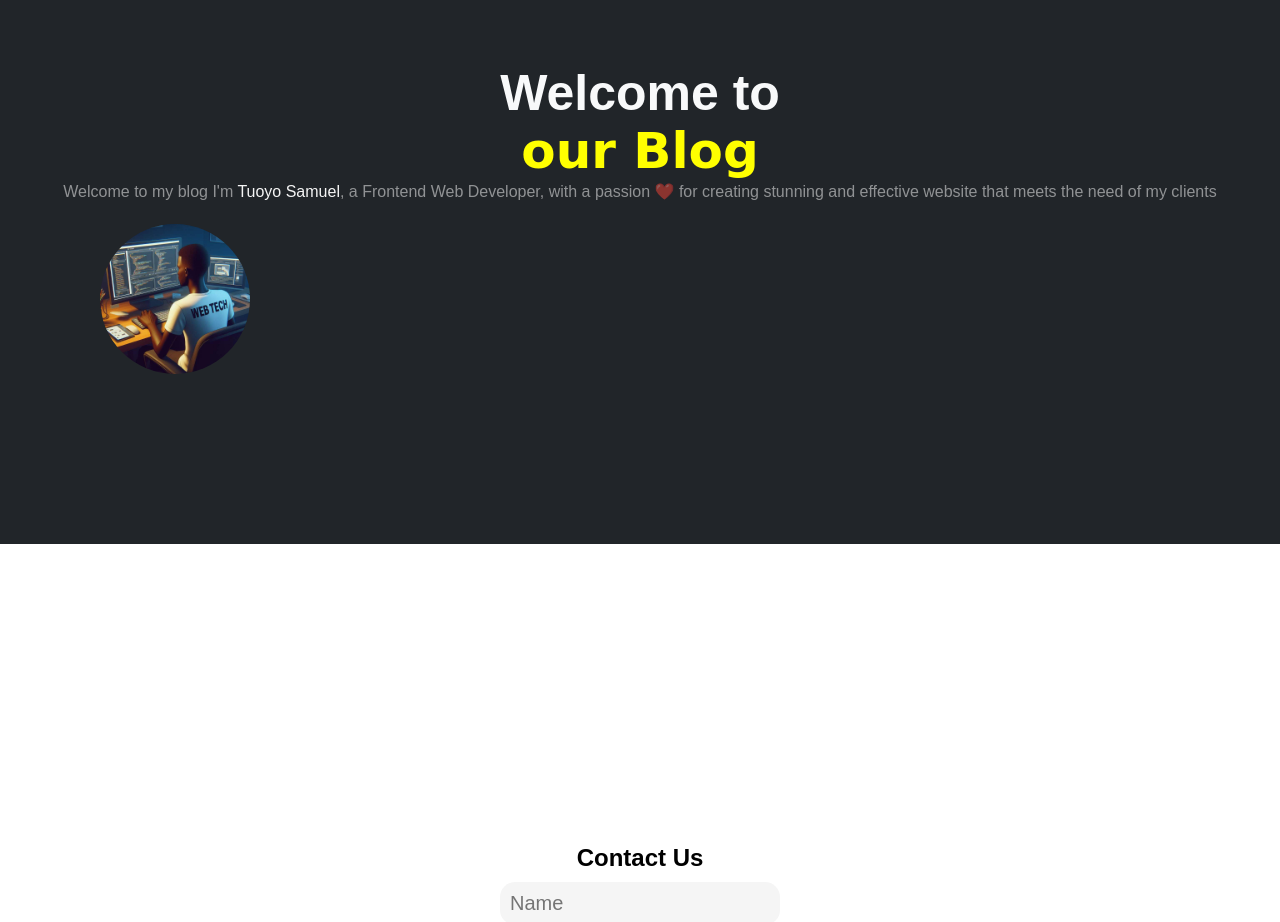
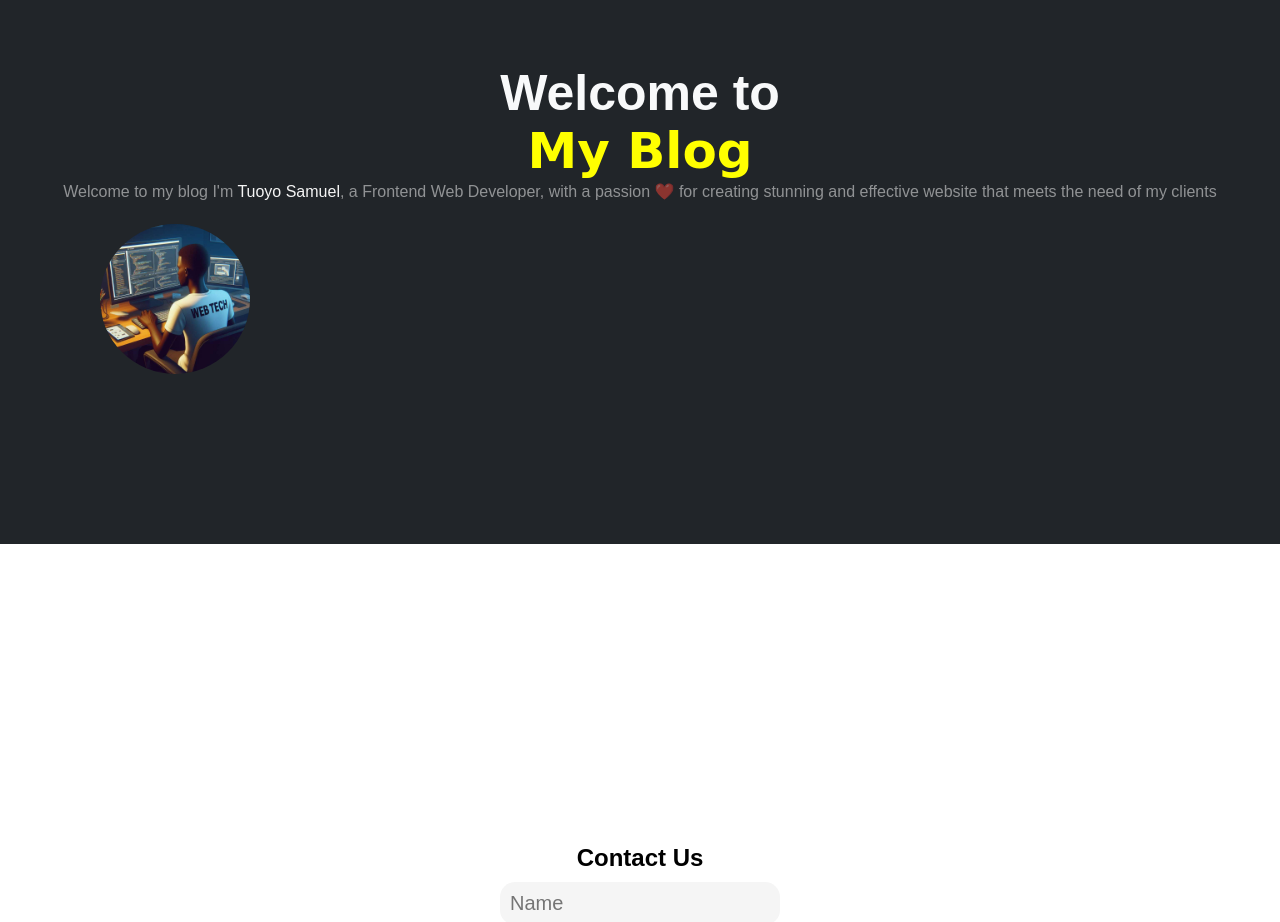
Before and after one commit to tuoyosamuel/Blog, a plain HTML site: page index.html in a window 1280 px wide. Shown: the part 4900-5822 px from the top of the page. Drawn offline with Linux system fonts and the light colour scheme; a web font is replaced by a local one.

Commit message:
Add files via upload

```diff
--- a/index.html
+++ b/index.html
@@ -88,7 +88,7 @@
 
  <section id="about">
        <div class="container c1">
-       <h2>Welcome to <br /><span>our Blog</span></h2>
+       <h2>Welcome to <br /><span>My Blog</span></h2>
       <p>Welcome to my blog I'm <span>Tuoyo Samuel</span>, a Frontend Web Developer, with a passion ❤️ for creating stunning and effective website that meets the need of my clients</p>
       <img src="img/profile.jpg" class="profile" alt="profile" \>
      <p></div>
```
